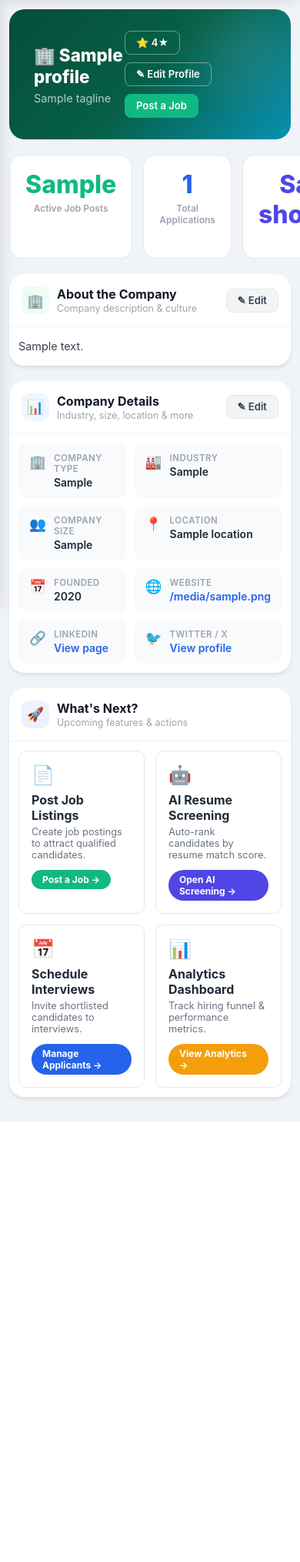
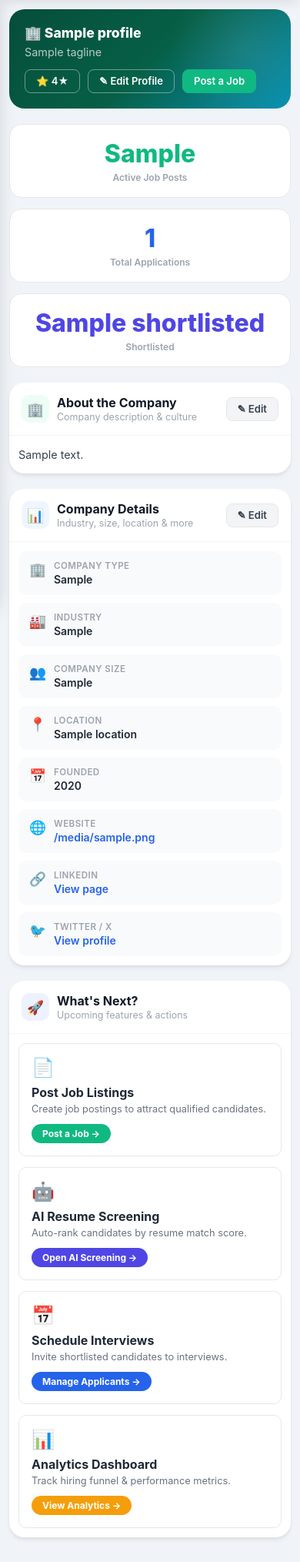
Before and after one commit to mephyreji710/job_portal, a Django app: template jobportal/templates/recruiter/panel.html in a window 390 px wide; the page is wider, and only the part inside the window is pictured. Shown: the part 54-2083 px from the top of that part at 77% size. Before the commit the page ends 1511 px from the top of that part, so only its background shows below. Run offline with Django 5.2, Linux system fonts and the light colour scheme; the template is opened without the code that fills it: most values are stand-ins (such as "Sample title", 1, 10 or a date in 2020); grey boxes marked "Sample" are stand-in pictures.

Commit message:
Make all recruiter pages fully responsive for mobile
- panel.html: banner wraps on mobile, stat-row goes 2-col, info-row goes 1-col, quick-links grid goes 1-col
- manage.html: job header banner wraps, 4-col stat strip becomes 2x2 on mobile
- team.html: member cards wrap, account info grid goes 1-col on mobile
- job_detail_recruiter.html: preview banner stacks vertically, meta-grid adapts on mobile
- recruiter_dashboard.html: grid-3 goes 2-col on tablet, 1-col on small mobile

Co-Authored-By: Claude Sonnet 4.6 <noreply@anthropic.com>

```diff
--- a/jobportal/templates/recruiter/panel.html
+++ b/jobportal/templates/recruiter/panel.html
@@ -40,6 +40,17 @@
   display: inline-block; background: var(--orange-pale); color: #92400e;
   border: 1px solid #fde68a; font-size: 0.75rem; font-weight: 600;
   padding: 4px 12px; border-radius: 8px;
+}
+@media (max-width: 768px) {
+  .overview-banner { flex-wrap: wrap; gap: 14px; padding: 20px; }
+  .banner-actions { width: 100%; }
+  .stat-row { grid-template-columns: 1fr 1fr; }
+  .info-row { grid-template-columns: 1fr; }
+  .quick-links-grid { grid-template-columns: 1fr !important; }
+}
+@media (max-width: 480px) {
+  .stat-row { grid-template-columns: 1fr; }
+  .banner-text h2 { font-size: 1.1rem; }
 }
 {% endblock %}
 
@@ -208,7 +219,7 @@
     </div>
   </div>
   <div class="section-body">
-    <div style="display:grid;grid-template-columns:1fr 1fr;gap:14px;">
+    <div class="quick-links-grid" style="display:grid;grid-template-columns:1fr 1fr;gap:14px;">
       <div style="border:1.5px solid var(--gray-200);border-radius:var(--radius);padding:16px;">
         <div style="font-size:1.5rem;margin-bottom:8px;">&#128196;</div>
         <div style="font-weight:700;color:var(--gray-800);margin-bottom:4px;">Post Job Listings</div>
```
Also changed, not shown: jobportal/templates/accounts/recruiter_dashboard.html (+7 -0 lines), jobportal/templates/jobs/job_detail_recruiter.html (+9 -0 lines), jobportal/templates/jobs/manage.html (+10 -2 lines), jobportal/templates/recruiter/team.html (+7 -1 lines).
